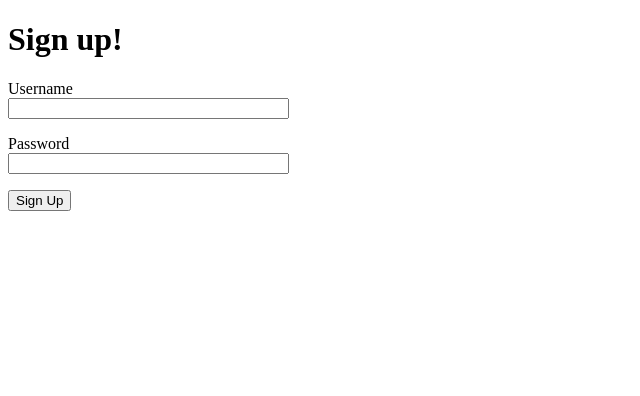
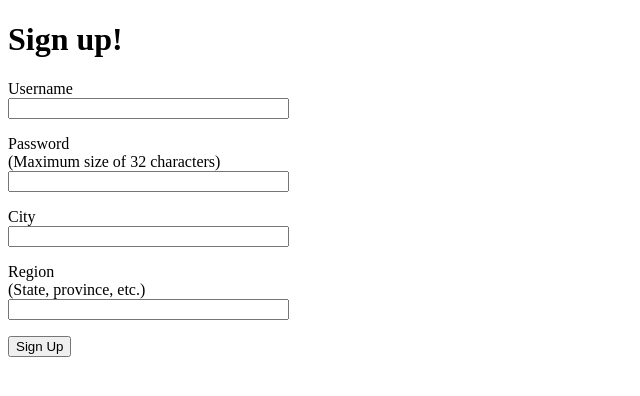
Before and after one commit to pgayee694/menUI, a Flask app: page /signup/ in a window 1280 px wide. Shown: the top 396 px of the page, without its empty margins (0-640 px from the left). Run offline with Flask 2, Linux system fonts and the light colour scheme.

Commit message:
Added location fields
added fields for location and 32 char limit warning

```diff
--- a/app/forms.py
+++ b/app/forms.py
@@ -11,4 +11,6 @@ class LoginForm(FlaskForm):
 class SignInForm(FlaskForm):
     username = StringField('Username', validators=[DataRequired()])
     password = PasswordField('Password', validators=[DataRequired()])
+    city = StringField('City', validators=[DataRequired()])
+    region= StringField('Region', validators=[DataRequired()])
     submit2 = SubmitField('Sign Up')
--- a/app/templates/signup.html
+++ b/app/templates/signup.html
@@ -13,7 +13,17 @@
         </p>
         <p>
             {{ form.password.label }}<br>
+            (Maximum size of 32 characters)<br>
             {{ form.password(size=32) }}
+        </p>
+        <p>
+            {{ form.city.label }}<br>
+            {{ form.city(size=32) }}
+        </p>
+        <p>
+            {{ form.region.label }}<br>
+            (State, province, etc.)<br>
+            {{ form.region(size=32) }}
         </p>
         <p>{{ form.submit2() }}</p>
     </form>
```
